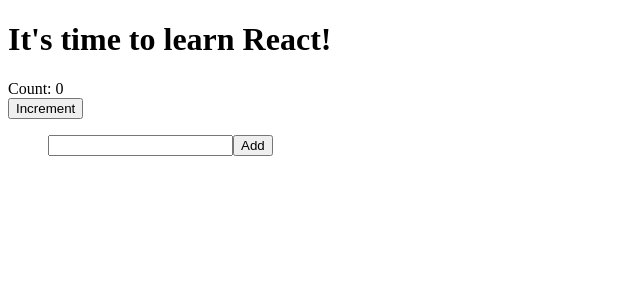
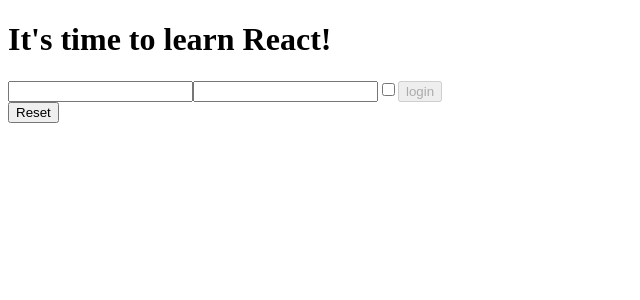
Before and after one commit to paolamelch/React-Paola, a React (Create React App) app in the folder my-app1/: page / in a window 1280 px wide. Shown: the top 300 px of the page, without its empty margins (0-640 px from the left). Built offline with nearby package versions, Linux system fonts and the light colour scheme.

Commit message:
esercizio 37

```diff
--- a/my-app1/src/App.js
+++ b/my-app1/src/App.js
@@ -15,10 +15,11 @@
             <div>{username.login}</div>
         )
     }
+
+
     return (<>
         <Hello/>
-        <ClickCounter/>
-        <GitHubUserList/>
+        <Login/>
     </>)
 }
 export default App
--- a/my-app1/src/Login.js
+++ b/my-app1/src/Login.js
@@ -1,47 +1,35 @@
-import { useState } from "react"
+import {  UseHandleLogin } from "./UseHandleLogin";
 
 
-export function Login(){
-    const [data,setData] = useState({
-        username:'',
-        password:'',
-        remember:false
-    })
+export function Login() {
 
-    function handleInputChange(event){
-        const {name,value,type,checked} = event.target
-        setData((data)=>{
-            return{
-                ...data,
-                [name] : type === 'checkbox' ? checked : value
-            }
-        })
-    }
+    const {data,onChange,onReset} = UseHandleLogin({username: '', password: '', remember: false})
 
-    function handleResetButton(){
-        setData((data) =>{
-            return{
-                ...data,
-                username : '',
-                password : '',
-                remember : false
-            }
-        })
-    }
-
-    console.log(data);
     const isDisabled = !data.username || !data.password;
-    return(
-    <div>
+    return (
         <div>
-            <input type="text" name="username" value={data.username} onChange={handleInputChange}/>
-            <input type="password" name="password" value={data.password} onChange={handleInputChange}/>
-            <input type="checkbox" name="remember" checked={data.remember} onChange={handleInputChange}/>
-            <input type="button" name="login" value="login" disabled={isDisabled}/>
+            <div>
+                <input type="text" name="username"
+                    value={
+                        data.username
+                    }
+                    onChange={onChange}/>
+                <input type="password" name="password"
+                    value={
+                        data.password
+                    }
+                    onChange={onChange}/>
+                <input type="checkbox" name="remember"
+                    checked={
+                        data.remember
+                    }
+                    onChange={onChange}/>
+                <input type="button" name="login" value="login"
+                    disabled={isDisabled}/>
+            </div>
+            <div>
+                <button onClick={onReset}>Reset</button>
+            </div>
         </div>
-        <div>
-            <button onClick={handleResetButton}>Reset</button>
-        </div>
-    </div>
     )
 }
--- /dev/null
+++ b/my-app1/src/UseHandleLogin.js
@@ -0,0 +1,29 @@
+import {useState} from "react"
+
+export function UseHandleLogin() {
+    const [data, setData] = useState({username: '', password: '', remember: false})
+
+    function handleInputChange(event) {
+        const {name, value, type, checked} = event.target
+        setData((data) => {
+            return {
+                ...data,
+                [name]: type === 'checkbox' ? checked : value
+            }
+        })
+    }
+
+    function handleResetButton() {
+        setData((data) => {
+            return {
+                ...data,
+                username: '',
+                password: '',
+                remember: false
+            }
+        })
+    }
+
+    return {data, onChange : handleInputChange,onReset : handleResetButton}
+
+}
```
Also changed, not shown: my-app1/src/consegna esercizi/es37/Custom Hooks 02.txt (added).
